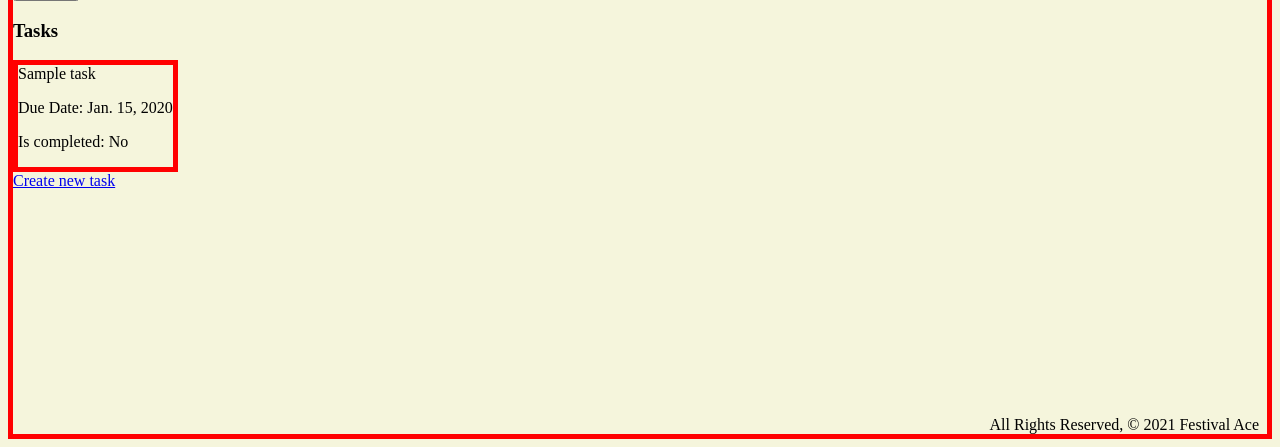
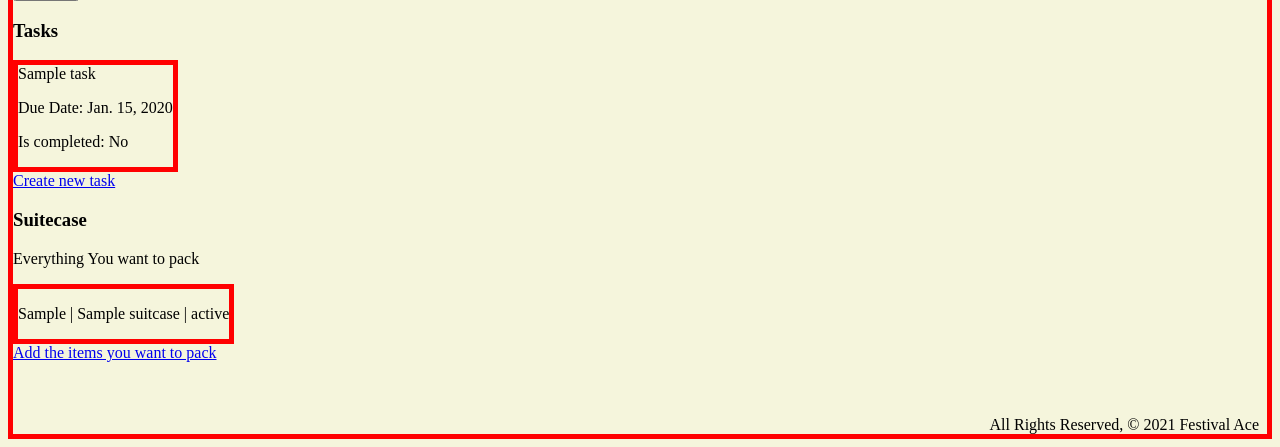
Before and after one commit to nprati01/P3_Festival_Ace, a Django app: page /myfestivals/1/ in a window 1280 px wide. Shown: the part 379-826 px from the top of the page. Run offline with Django 4.2, Linux system fonts and the light colour scheme; a user stored in the database is signed in; tables that the repository leaves empty hold one stand-in row (values such as "Sample post").

Commit message:
Suite case functionality complete

```diff
--- a/main_app/admin.py
+++ b/main_app/admin.py
@@ -1,7 +1,7 @@
 from django.contrib import admin
-from .models import Festival, MyFestival, Task, Suitecase
+from .models import Festival, MyFestival, Task, Suitcase
 # Register your models here.
 admin.site.register(Festival)
 admin.site.register(MyFestival)
 admin.site.register(Task)
-admin.site.register(Suitecase)
+admin.site.register(Suitcase)
--- a/main_app/forms.py
+++ b/main_app/forms.py
@@ -1,7 +1,11 @@
 from django.forms import ModelForm
-from .models import Task
+from .models import Task, Suitcase
 
 class TaskForm(ModelForm):
     class Meta:
         model = Task
         fields = ['title', 'completed', 'due_date']
+class SuitcaseForm(ModelForm):
+    class Meta:
+        model = Suitcase
+        fields = ['item_name', 'quantity', 'status']
--- a/main_app/models.py
+++ b/main_app/models.py
@@ -33,16 +33,18 @@ class Task(models.Model):
      def __str__(self):
         return f"Festival Task {self.title} is due by {self.due_date}"
 
-class Suitecase(models.Model):
+class Suitcase(models.Model):
      STATUS = Choices(
        ('own', ('I own this')),
        ('need', ('I need to purchase this')),
        ('borrow', ('I am borrowing this')),
-   )
+       )
+     item_name = models.CharField(max_length=250)
+     quantity = models.CharField(max_length=250)
      status = models.CharField(
           max_length=100,
           choices=STATUS,
           default=STATUS.own,
    )
-     item_name = models.CharField(max_length=250)
-     quantity = models.CharField(max_length=250)
+     festival = models.ForeignKey(Festival, on_delete=models.CASCADE)
+     my_festival = models.ForeignKey(MyFestival, on_delete=models.CASCADE)
--- a/main_app/templates/myfestivals/detail.html
+++ b/main_app/templates/myfestivals/detail.html
@@ -39,4 +39,21 @@
 </div>
 <a href="{% url 'create_task' festival.id my_festival.id %}">Create new task</a>
 
+
+<h3>Suitecase</h3>
+<p>Everything You want to pack</p>
+<div class = "row">
+    <div class="col s6">
+        {% for suitcase in my_festival.suitcase_set.all %}
+        <div class="card">
+            <div class="card-content">
+            <p>{{suitcase.quantity}} | {{ suitcase.item_name }} | {{suitcase.status}}
+            </div>
+            {% empty %}
+            <p> You need to create your packing list.</p>
+            {% endfor %}
+        </div>
+    </div>
+</div>
+<a href="{% url 'create_suitcase' festival.id my_festival.id %}">Add the items you want to pack</a>
 {% endblock %}
--- a/main_app/urls.py
+++ b/main_app/urls.py
@@ -10,6 +10,6 @@ urlpatterns = [
     path('myfestivals/<int:festival_id>/', views.my_festivals_detail, name='my_festivals_detail'),
     path('remove_festival/<int:festival_id>/', views.remove_festival, name='remove_festival'),
     path('myfestivals/<int:festival_id>/create_task/<int:my_festival>/', views.create_task, name='create_task'),
-    path('myfestivals/<int:festival_id>/create_suitecase/<int:my_festival>/', views.create_task, name='create_suitecase'),
+    path('myfestivals/<int:festival_id>/create_suitcase/<int:my_festival>/', views.create_suitcase, name='create_suitcase'),
 
 ]
--- a/main_app/views.py
+++ b/main_app/views.py
@@ -2,8 +2,8 @@ from django.contrib.auth import login
 from django.urls import reverse
 from django.shortcuts import get_object_or_404, render, redirect
 from django.views.generic.edit import CreateView
-from .forms import TaskForm
-from .models import Festival, MyFestival, Task, Suitecase
+from .forms import TaskForm, SuitcaseForm
+from .models import Festival, MyFestival, Task, Suitcase
 
 
 
@@ -45,7 +45,6 @@ def remove_festival(request, festival_id):
     return redirect('my_festivals_index')
 
 
-
 def create_task(request, festival_id, my_festival):
     festival = Festival.objects.get(id=festival_id)
     print(festival)
@@ -62,3 +61,21 @@ def create_task(request, festival_id, my_festival):
     else:
         form = TaskForm()
     return render(request, 'main_app/create_task.html', {'form': form})
+
+
+def create_suitcase(request, festival_id, my_festival):
+    festival = Festival.objects.get(id=festival_id)
+    print(festival)
+    my_fest = MyFestival.objects.get(pk=my_festival)
+    print(my_fest)
+    if request.method == 'POST':
+        form = SuitcaseForm(request.POST)
+        if form.is_valid():
+            suitcase = form.save(commit=False)
+            suitcase.festival_id = festival_id
+            suitcase.my_festival = my_fest
+            suitcase.save()
+            return redirect('my_festivals_detail', festival_id=festival_id)
+    else:
+        form = SuitcaseForm()
+    return render(request, 'myfestivals/create_suitcase.html', {'form': form})
```
Also changed, not shown: main_app/templates/myfestivals/create_suitcase.html (added, +16 -0 lines), main_app/migrations/0010_rename_suitecase_suitcase.py (added), main_app/migrations/0011_suitcase_festival_suitcase_my_festival.py (added).
